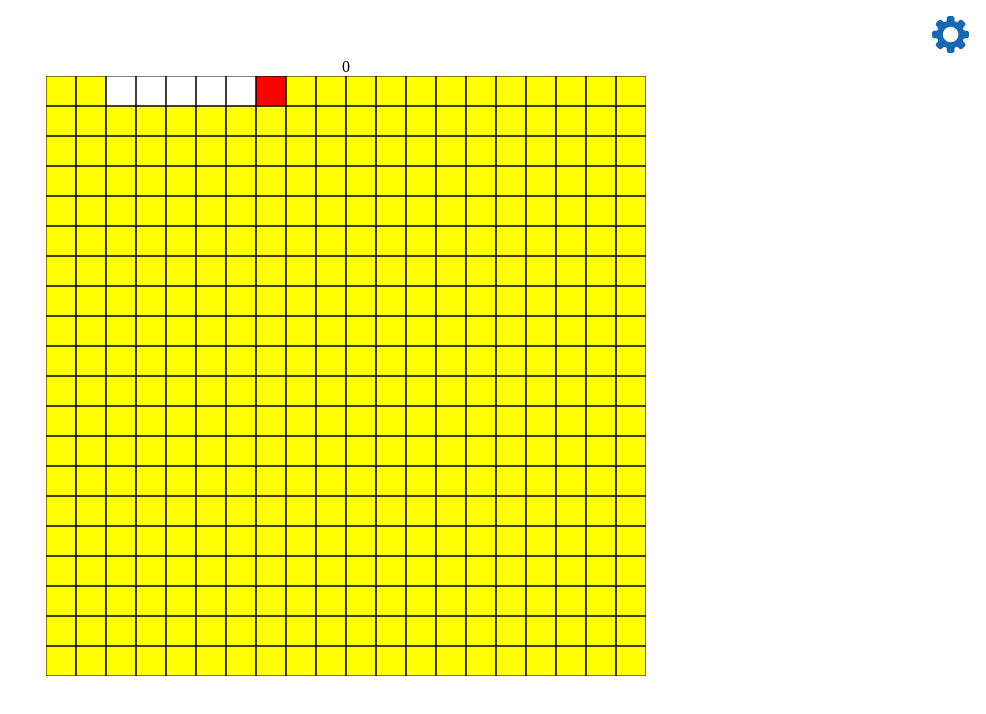
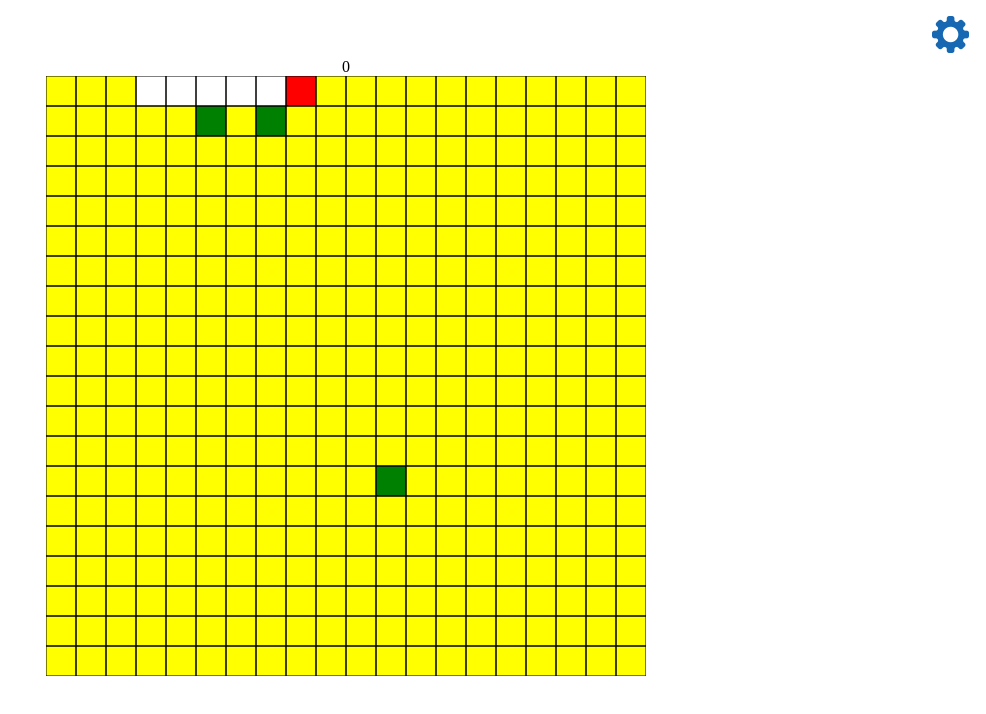
Before and after one commit to lazyexpert/Desktop-Snake, a website: page index.html in a window 1280 px wide. Both pictures are taken after a click on the item "New Game". Shown: the whole page, without its empty margins (294-1280 px from the left). Drawn offline with Linux system fonts and the light colour scheme.

Commit message:
Some more fixes

```diff
--- a/index.html
+++ b/index.html
@@ -6,8 +6,10 @@
     <meta charset="utf-8" />
     <script type="text/javascript" src="js/utils/translate.js"></script>
     <script type="text/javascript" src="js/utils/domHelper.js"></script>
+    <script type="text/javascript" src="js/utils/generator.js"></script>
     <script type="text/javascript" src="js/models/gameboard.js"></script>
     <script type="text/javascript" src="js/models/snake.js"></script>
+    <script type="text/javascript" src="js/models/apples.js"></script>
     <script type="text/javascript" src="js/controllers/menuController.js"></script>
     <script type="text/javascript" src="js/controllers/gameplayController.js"></script>
     <script type="text/javascript" src="js/app.js"></script>
--- a/js/app.js
+++ b/js/app.js
@@ -60,6 +60,9 @@ let gamePlayObserver = {
 
       // Snake init
       snake.init();
+
+      // Apples init
+      apples.init();
     },
     onHighScoresClick : function() {
       // Hide menu wrapper
@@ -86,15 +89,23 @@ let gamePlayObserver = {
     switch (e.which) {
       case 37:
         direction = "left";
+        if( snake.direction === "right")
+          return;
         break;
       case 38:
         direction = "up";
+        if( snake.direction === "down" )
+          return;
         break;
       case 39:
         direction = "right";
+        if( snake.direction === "left" )
+          return;
         break;
       case 40:
         direction = "down";
+        if( snake.direction === "up" )
+          return;
         break;
       default:
         break;
--- a/js/controllers/gameplayController.js
+++ b/js/controllers/gameplayController.js
@@ -12,7 +12,7 @@ let gameplayController = {
     3 : "green"
   },
   renderingInterval : null,
-  fps : 25,
+  fps : 100,
   init: function(){
     this.startRendering();
 
@@ -61,22 +61,30 @@ let gameplayController = {
     let context = getElement(self.canvasSelector).getContext('2d');
 
     // Spread into different fills
-    let freeCells = [];
-    board.forEach(function(row) {
-      freeCells = freeCells.concat(row.filter( cell => cell.busy == 0 ));
-    });
+    // Free cells
+    let freeCells = gameboard.getFreeCells();//[];
+    // board.forEach(function(row) {
+    //   freeCells = freeCells.concat(row.filter( cell => cell.busy == 0 ));
+    // });
 
     renderCellsFill( freeCells, self.fillColors[0] );
 
-    let busyCells = [];
+    // Busy cells - actually the snake body
+    let busyCells = snake.body;
+    // [];
+    //
+    // board.forEach(function(row) {
+    //   busyCells = busyCells.concat(row.filter( cell => cell.busy == 1 ));
+    // });
+    //
+    // if( busyCells.length )
+    renderCellsFill( busyCells, self.fillColors[1] );
 
-    board.forEach(function(row) {
-      busyCells = busyCells.concat(row.filter( cell => cell.busy == 1 ));
-    });
+    // Snake head
+    renderCellsFill( [snake.head], self.fillColors[2]);
 
-    if( busyCells.length ) renderCellsFill( busyCells, self.fillColors[1] );
-
-    renderCellsFill( [snake.head], self.fillColors[2]);
+    // Apples
+    renderCellsFill( apples.displayed, self.fillColors[3]);
   },
   startRendering : function() {
     this.renderingInterval = setInterval( function() {
--- /dev/null
+++ b/js/models/apples.js
@@ -0,0 +1,34 @@
+"use strict";
+
+let apples = {
+  displayedApples : 3,
+  displayed : [],
+  addApple : function() {
+    let freeCells = gameboard.getFreeCells();
+    let random = getRandomInt(0, freeCells.length-1);
+    let cell = freeCells[random];
+    gameboard.setCellApple(cell.row, cell.col);
+    this.displayed.push(cell);
+  },
+  init : function() {
+    this.displayed = [];
+
+    for( let t = 0; t < this.displayedApples; t++ )
+      this.addApple();
+  },
+  removeApple : function(row,col) {
+    let index = 0;
+    for( var t = 0; t < this.displayed.length; t++ ) {
+      if( this.displayed[t].row == row && this.displayed[t].col == col) {
+        index = t;
+        break;
+      }
+    }
+    this.displayed.splice(index, 1);
+  },
+  checkApples : function() {
+    if( this.displayed.length < this.displayedApples ) {
+      this.addApple();
+    }
+  }
+};
--- a/js/models/gameboard.js
+++ b/js/models/gameboard.js
@@ -53,6 +53,18 @@ let gameboard = {
   setCellApple : function(row,col)  {
     this.board[row][col].busy = 3;
     return this.board[row][col];
+  },
+  getFreeCells : function() {
+    let cells = [];
+
+    this.board.forEach(function(row){
+      row.forEach(function(cell) {
+        if( cell.busy === 0 )
+          cells.push(cell);
+      });
+    });
+
+    return cells;
   }
 };
 
--- a/js/models/snake.js
+++ b/js/models/snake.js
@@ -8,6 +8,7 @@ let snake = {
   maxSpeed : 10,
   minSpeed : 1,
   snakeInterval : null,
+  speedDelimeter : 10, // Increase speed each 10 eaten cells
   init : function() {
     this.setDefaults();
     this.startMoving();
@@ -24,7 +25,9 @@ let snake = {
       this.onSpeedChange();
     }
   },
-  resetSpeed : () => this.speed = this.minSpeed,
+  resetSpeed : function() {
+    this.speed = this.minSpeed;
+  },
   onSpeedChange : function() {
     this.stopMoving();
     this.startMoving();
@@ -63,14 +66,22 @@ let snake = {
     if( this.canMove(row,col) ) {
       this.addFirstCell();
       this.head = gameboard.board[row][col];
-      if( !this.hasApple(this.head) ) this.removeLastCell();
+      if( !this.hasApple(this.head) )
+        this.removeLastCell();
+      else {
+        if( !(this.body.length % this.speedDelimeter) )
+          this.upSpeed();
+        apples.removeApple( row, col);
+        apples.addApple();
+      }
 
       gameboard.setCellHead(row,col);
 
     } else {
+      this.clear();
       // gameplayController catches
       document.dispatchEvent(new Event('defeat'));
-      this.clear();
+
     }
   },
   canMove : function(row, col) {
@@ -98,7 +109,7 @@ let snake = {
   startMoving : function() {
     this.snakeInterval = setInterval( function(){
       this.makeMove();
-    }.bind(this), 1000/this.speed);
+    }.bind(this), 700/this.speed);
   },
   stopMoving : function() {
     if( this.snakeInterval )
@@ -113,5 +124,7 @@ let snake = {
     this.body.push( gameboard.setCellBusy(0,1) );
     this.body.push( gameboard.setCellBusy(0,0) );
     this.head = gameboard.setCellHead(0,5);
+
+    this.resetSpeed();
   }
 }
--- a/js/utils/domHelper.js
+++ b/js/utils/domHelper.js
@@ -22,8 +22,3 @@ function showElements( elements ) {
   else
     elements.style.display = "";
 }
-
-function clearCanvas( canvas ) {
-  let rect = canvas.getBoundingClientRect();
-  canvas.getContext('2d').clearRect(0,0,rect.width, rect.height);
-}
--- /dev/null
+++ b/js/utils/generator.js
@@ -0,0 +1,3 @@
+function getRandomInt(min, max) {
+  return Math.floor(Math.random() * (max - min)) + min;
+}
```
